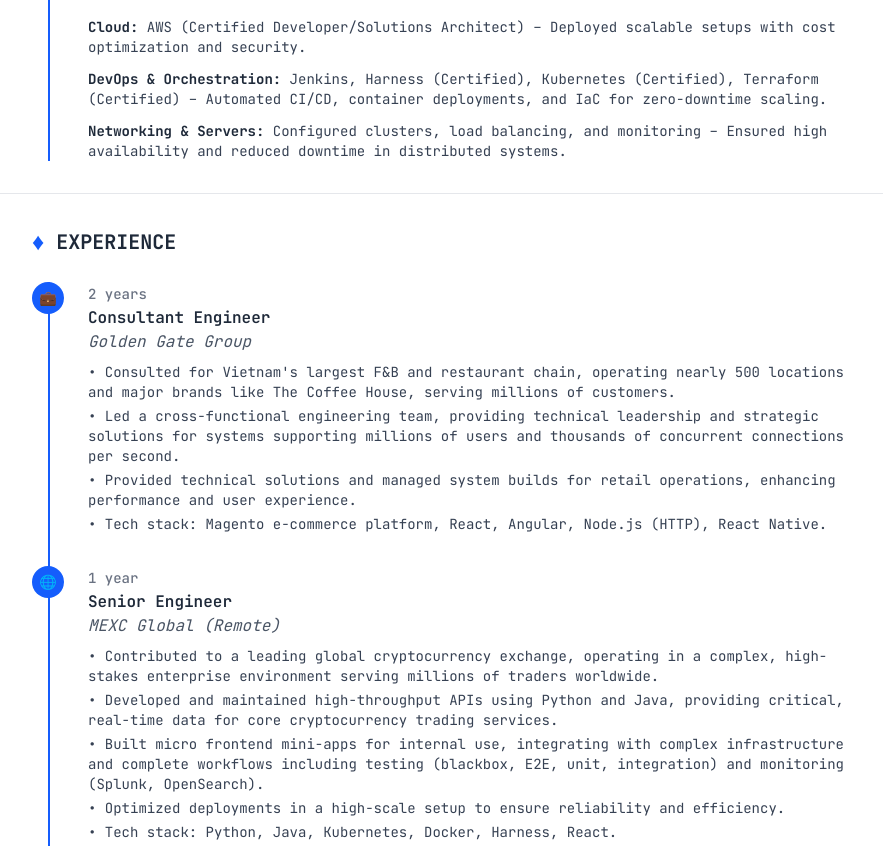
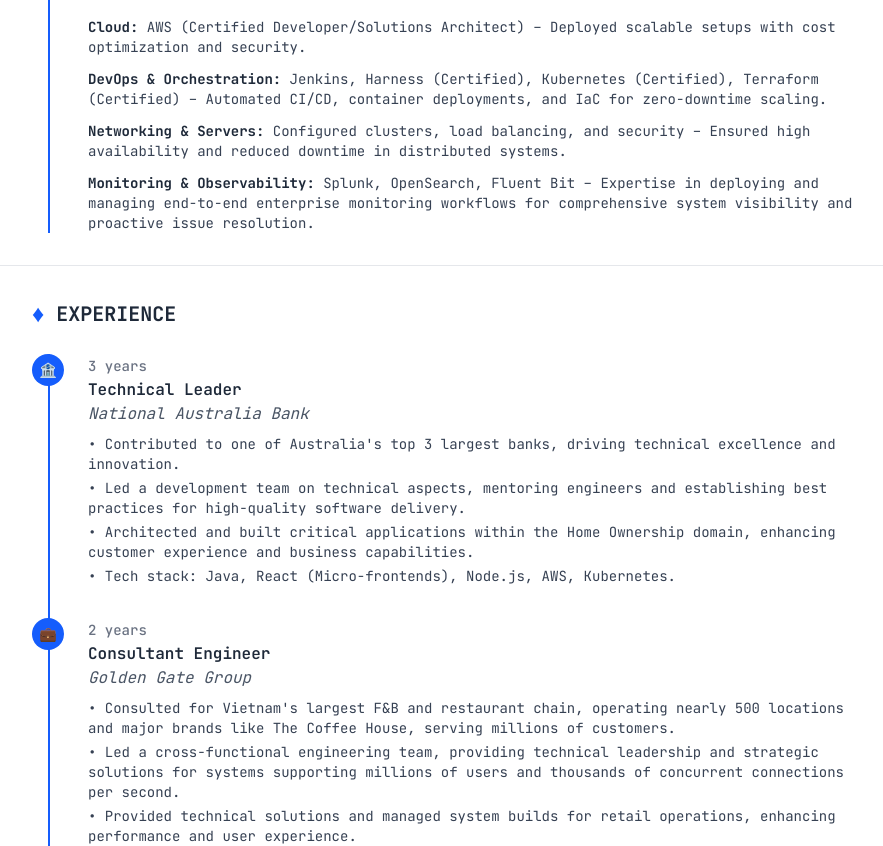
Before and after one commit to vjcspy/cv, a Next.js app in the folder next-cv/: page / in a window 1280 px wide. Shown: the part 1346-2192 px from the top of the page, without its empty margins (192-1075 px from the left). Built offline with nearby package versions, Linux system fonts and the light colour scheme.

Commit message:
update cv

```diff
--- a/next-cv/src/components/CV.tsx
+++ b/next-cv/src/components/CV.tsx
@@ -79,7 +79,7 @@
             }`}
           >
             I am a deeply passionate technologist, dedicating most of my time to
-            immersing myself in learning and developing software. With 7+ years
+            immersing myself in learning and developing software. With 10+ years
             as an expert full-stack developer in high-traffic e-commerce and
             banking sectors, my philosophy centers on focused clarity—selecting
             optimal tools and strategies to solve complex problems efficiently.
@@ -171,6 +171,7 @@
                         integration and high-performance rendering.
                       </span>
                     </div>
+
                   </div>
                 </div>
               </div>
@@ -390,9 +391,26 @@
                         }`}
                       >
                         {" "}
-                        Configured clusters, load balancing, and monitoring –
+                        Configured clusters, load balancing, and security –
                         Ensured high availability and reduced downtime in
                         distributed systems.
+                      </span>
+                    </div>
+                    <div>
+                      <strong
+                        className={`transition-colors duration-300 ${
+                          isDarkMode ? "text-gray-100" : "text-gray-800"
+                        }`}
+                      >
+                        Monitoring & Observability:
+                      </strong>
+                      <span
+                        className={`transition-colors duration-300 ${
+                          isDarkMode ? "text-gray-300" : "text-gray-700"
+                        }`}
+                      >
+                        {" "}
+                        Splunk, OpenSearch, Fluent Bit – Expertise in deploying and managing end-to-end enterprise monitoring workflows for comprehensive system visibility and proactive issue resolution.
                       </span>
                     </div>
                   </div>
@@ -420,6 +438,57 @@
           <div className="relative">
             {/* Continuous timeline line */}
             <div className="absolute left-4 top-0 bottom-0 w-0.5 bg-blue-600"></div>
+
+            <div className="flex mb-8">
+              <div className="flex flex-col items-center mr-6 relative z-10">
+                <div className="w-8 h-8 bg-blue-600 rounded-full flex items-center justify-center">
+                  <span className="text-white text-sm font-bold">🏦</span>
+                </div>
+              </div>
+              <div className="flex-1">
+                <div className="mb-2">
+                  <span
+                    className={`text-sm font-medium transition-colors duration-300 ${
+                      isDarkMode ? "text-gray-400" : "text-gray-500"
+                    }`}
+                  >
+                    3 years
+                  </span>
+                  <h3
+                    className={`font-semibold transition-colors duration-300 ${
+                      isDarkMode ? "text-gray-100" : "text-gray-800"
+                    }`}
+                  >
+                    Technical Leader
+                  </h3>
+                  <p
+                    className={`italic transition-colors duration-300 ${
+                      isDarkMode ? "text-gray-300" : "text-gray-600"
+                    }`}
+                  >
+                    National Australia Bank
+                  </p>
+                </div>
+                <ul
+                  className={`text-sm space-y-1 transition-colors duration-300 ${
+                    isDarkMode ? "text-gray-300" : "text-gray-700"
+                  }`}
+                >
+                  <li>
+                    • Contributed to one of Australia&apos;s top 3 largest banks, driving technical excellence and innovation.
+                  </li>
+                  <li>
+                    • Led a development team on technical aspects, mentoring engineers and establishing best practices for high-quality software delivery.
+                  </li>
+                  <li>
+                    • Architected and built critical applications within the Home Ownership domain, enhancing customer experience and business capabilities.
+                  </li>
+                  <li>
+                    • Tech stack: Java, React (Micro-frontends), Node.js, AWS, Kubernetes.
+                  </li>
+                </ul>
+              </div>
+            </div>
 
             <div className="flex mb-8">
               <div className="flex flex-col items-center mr-6 relative z-10">
@@ -493,7 +562,7 @@
                       isDarkMode ? "text-gray-400" : "text-gray-500"
                     }`}
                   >
-                    1 year
+                    1.5 years
                   </span>
                   <h3
                     className={`font-semibold transition-colors duration-300 ${
@@ -507,7 +576,7 @@
                       isDarkMode ? "text-gray-300" : "text-gray-600"
                     }`}
                   >
-                    MEXC Global (Remote)
+                    MEXC Global
                   </p>
                 </div>
                 <ul
```
